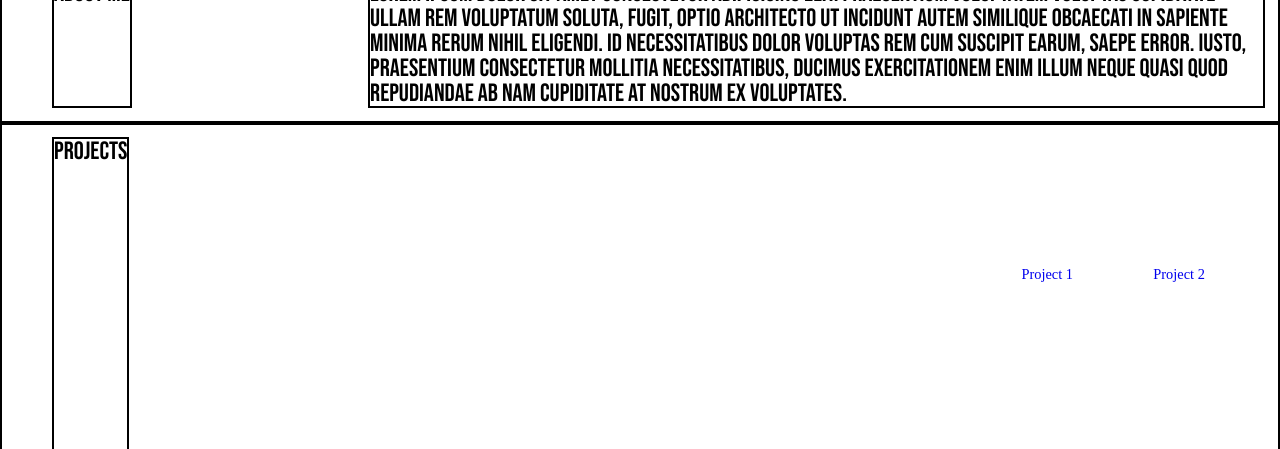
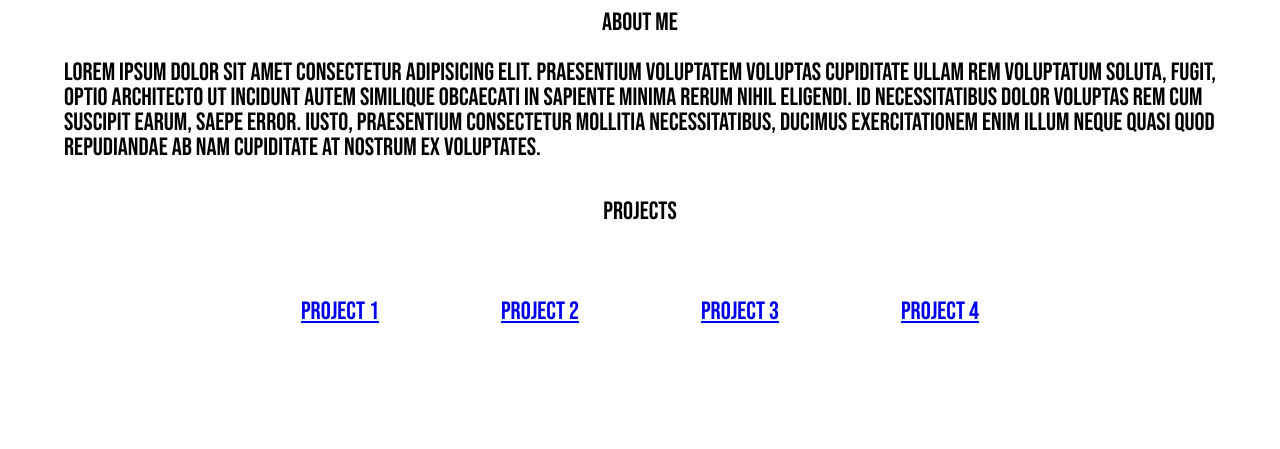
Before and after one commit to ocampoad/Ocampo_Adriane_Portfolio, a plain HTML site: page Main/index.html in a window 1280 px wide. Shown: the part 186-635 px from the top of the page. Drawn offline with Linux system fonts and the light colour scheme.

Commit message:
made columns

```diff
--- a/Main/assets/css/style.css
+++ b/Main/assets/css/style.css
@@ -1,7 +1,9 @@
-* {
-  font-family: 'Lato', sans-serif;
+body {
+  font-family: 'Bebas Neue', cursive;
+  font-size: 30px;
 }
 
+/* HEADER */
 header {
   display: flex;
   justify-content: space-between;
@@ -9,13 +11,14 @@ header {
   flex-wrap: wrap;
   font-family: 'Bebas Neue', cursive;
 }
-
-/* HEADER */
 .round {
   object-fit: cover;
   object-position: 50% 20%;
   border-radius: 50%;
   margin-left: 50px;
+  margin-top: 20px;
+  max-width: 14vw;
+  max-height: 14vw;
 }
 
 nav{
@@ -28,53 +31,55 @@ nav>a {
   height: 75px;
   margin: 10px;
   padding: 10px;
-  font-size: 30px;
+  font-size: 2vw;
+}
 
-}
+/* BODY */
 .aboutsection, .projectsection {
   display: flex;
-  flex-direction: row;
+  flex-direction: column;
   justify-content: space-between;
-  border: solid black 2px;
+  align-items: center;
+  flex-wrap: wrap;
+  /* border: solid black 2px; */
+  margin: 1% 0;
 }
 
-.aboutsection>h2, .aboutcontent {
+.aboutsection>h2, .aboutcontent, .projectsection>h2{
   display: flex;
   flex-wrap: wrap;
-  border: solid black 2px;
-  max-width: 70%;
-  margin: 1% 1% 1% 50px;
+  /* border: solid black 2px; */
+  max-width: 90%;
+  margin: 1% 0;
   font-size: 25px;
   font-family: 'Bebas Neue', cursive;
 }
 
-.projectsection>h2 {
-  border: solid black 2px;
-  max-width: 70%;
-  margin: 1% 1% 1% 50px;
-  font-size: 25px;
+/* .projectsection>h2 {
+  /* border: solid black 2px; */
+  /* font-size: 25px;
   font-family: 'Bebas Neue', cursive;
-}
+} */
 
 .projectcontent {
   display: flex;
   flex-wrap: wrap;
-  justify-content: center;
+  /* border: solid rgb(194, 26, 26) 2px; */
+  margin: 1% 0;
+  font-size: 25px;
+  font-family: 'Bebas Neue', cursive;
+  justify-content: space-between;
 }
 
 .projectlink {
-  min-height: 150px;
-  max-height: 150px;
-  flex-basis: calc(50% - 1em);
-  display: flex;
-  align-items: flex-end;
-  padding: 0 0 20px 0;
-  margin: 0.5em;
-  text-decoration: none;
-  background-blend-mode: soft-light;
-  background-size: 150%;
-  transition: all 0.5s;
-  font-size: 0.9rem;
+  /* border: solid blue 2px; */
+  text-align: center;
+  width: 200px;
+  height: 200px;
+}
+
+h3 {
+  padding: 25%;
 }
 
 @media screen and (max-width: 768px) {
```
Also changed, not shown: Main/index.html (line endings or trailing spaces).
